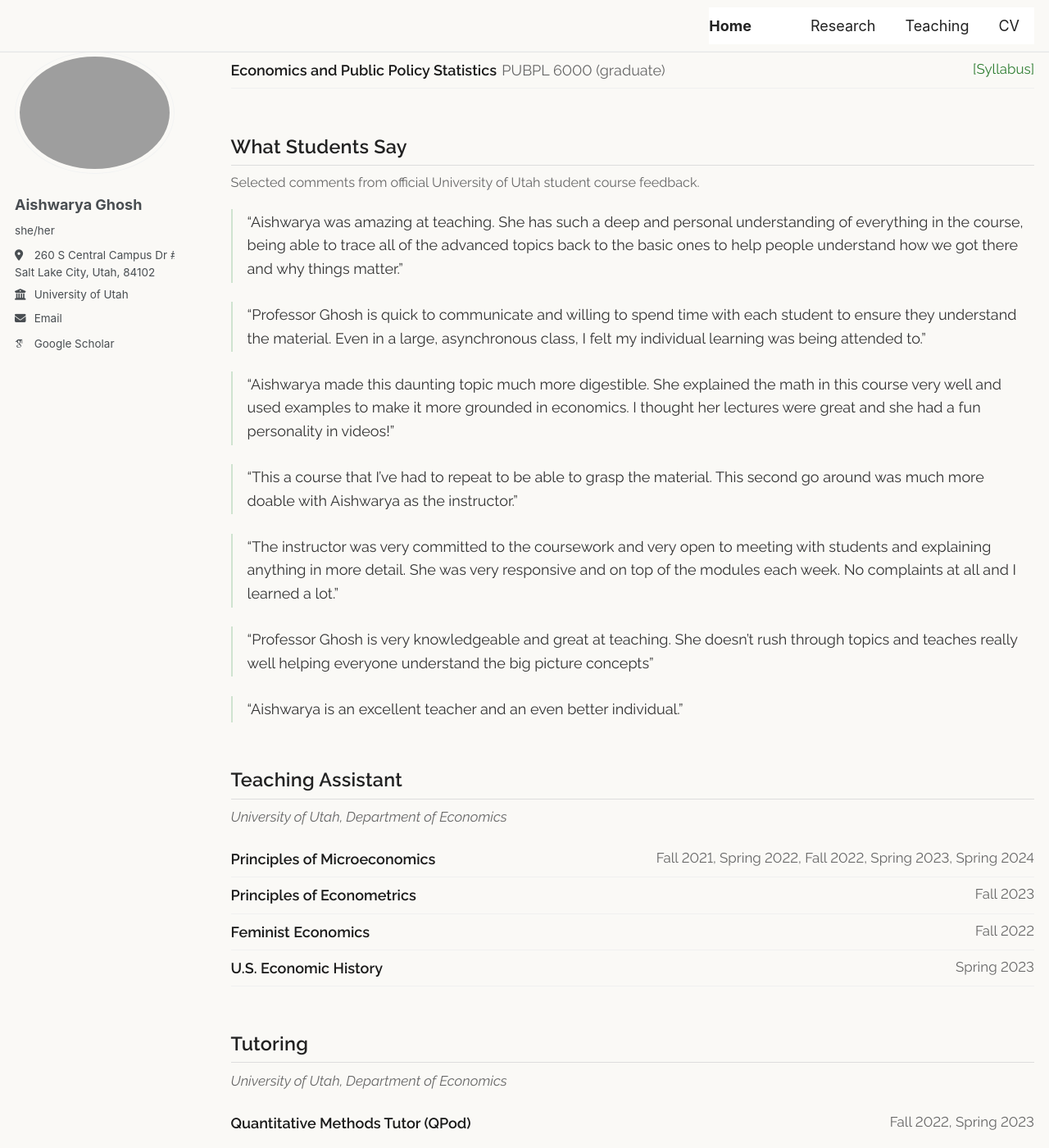
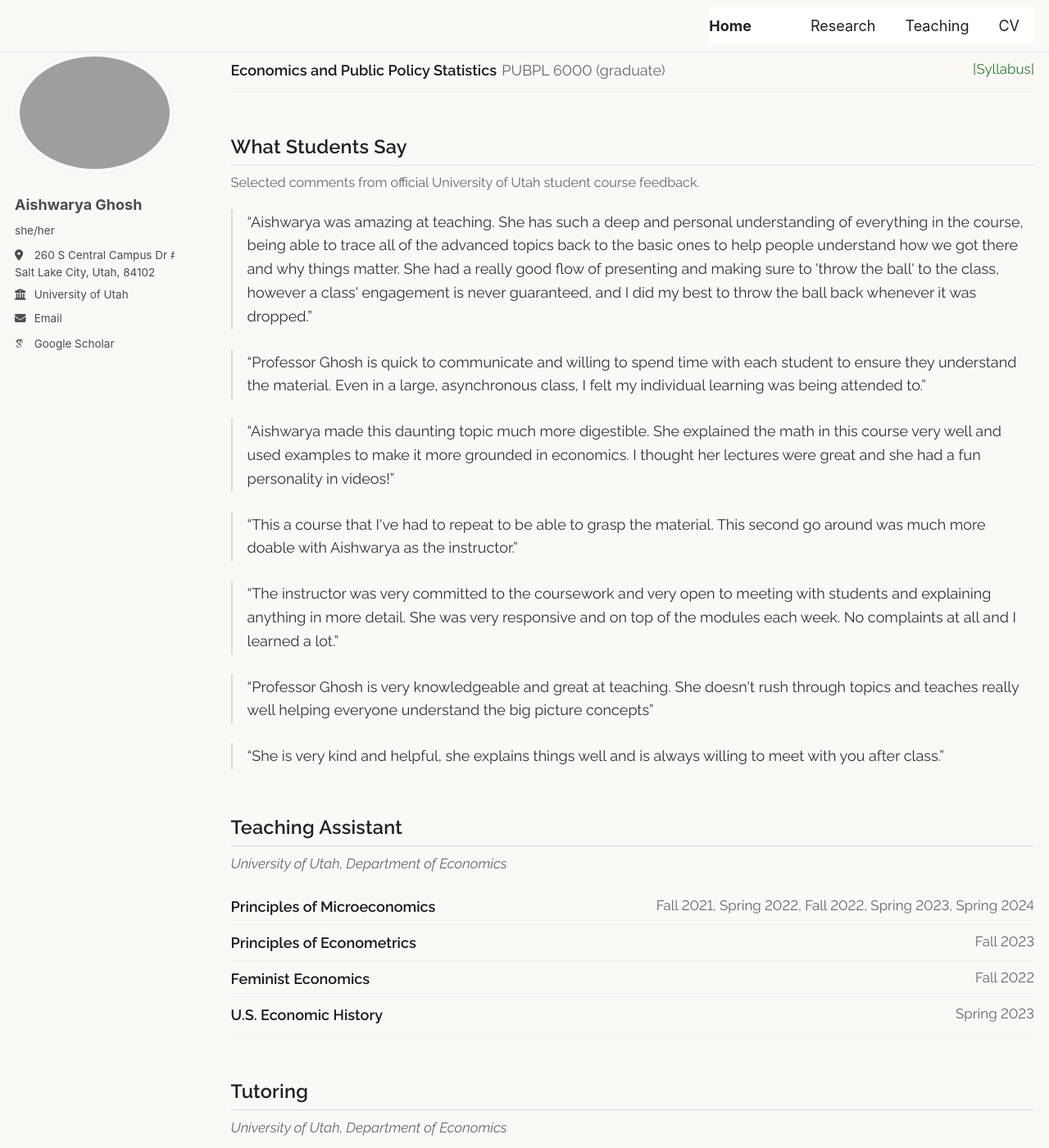
Before and after one commit to ghoshash1/ghoshash1.github.io, a Jekyll site: the page built from _pages/teaching.md, in a window 1280 px wide and 1400 px high, scrolled down 768 px. Shown: the whole window at 82% size. Built offline with Jekyll 4.4.1, drawn with Linux system fonts in a browser that asks for light colours; some web fonts are replaced; some of the changed text lies outside the part shown.

Commit message:
Update teaching.md

```diff
--- a/_pages/teaching.md
+++ b/_pages/teaching.md
@@ -29,7 +29,7 @@ author_profile: true
 
 <div class="rp">
 
-<p class="intro">I have taught economics, econometrics, and quantitative methods at the University of Utah since 2021, including as instructor of record for five undergraduate and graduate courses in the Department of Economics and the School of Public Affairs, taught in person and online.</p>
+<p class="intro"> Since 2021, I have taught at the University of Utah as a teaching assistant and as instructor of record for five undergraduate and graduate courses in the Department of Economics and the School of Public Affairs, both in person and online .</p>
 
 <h2 class="sec">Instructor of Record</h2>
 <p class="where">University of Utah, Department of Economics and School of Public Affairs</p>
@@ -49,15 +49,13 @@ author_profile: true
 
 <h2 class="sec">What Students Say</h2>
 <p class="qnote">Selected comments from official University of Utah student course feedback.</p>
-
-<blockquote class="q"><p>“Aishwarya was amazing at teaching. She has such a deep and personal understanding of everything in the course, being able to trace all of the advanced topics back to the basic ones to help people understand how we got there and why things matter.”</p></blockquote>
+<blockquote class="q"><p>“Aishwarya was amazing at teaching. She has such a deep and personal understanding of everything in the course, being able to trace all of the advanced topics back to the basic ones to help people understand how we got there and why things matter. She had a really good flow of presenting and making sure to 'throw the ball' to the class, however a class' engagement is never guaranteed, and I did my best to throw the ball back whenever it was dropped.”</p></blockquote>
 <blockquote class="q"><p>“Professor Ghosh is quick to communicate and willing to spend time with each student to ensure they understand the material. Even in a large, asynchronous class, I felt my individual learning was being attended to.”</p></blockquote>
 <blockquote class="q"><p>“Aishwarya made this daunting topic much more digestible. She explained the math in this course very well and used examples to make it more grounded in economics. I thought her lectures were great and she had a fun personality in videos!”</p></blockquote>
-<blockquote class="q"><p>“This a course that I’ve had to repeat to be able to grasp the material. This second go around was much more doable with Aishwarya as the instructor.”</p></blockquote>
+<blockquote class="q"><p>“This a course that I've had to repeat to be able to grasp the material. This second go around was much more doable with Aishwarya as the instructor.”</p></blockquote>
 <blockquote class="q"><p>“The instructor was very committed to the coursework and very open to meeting with students and explaining anything in more detail. She was very responsive and on top of the modules each week. No complaints at all and I learned a lot.”</p></blockquote>
-<blockquote class="q"><p>“Professor Ghosh is very knowledgeable and great at teaching. She doesn’t rush through topics and teaches really well helping everyone understand the big picture concepts”</p></blockquote>
-<blockquote class="q"><p>“Aishwarya is an excellent teacher and an even better individual.”</p></blockquote>
-
+<blockquote class="q"><p>“Professor Ghosh is very knowledgeable and great at teaching. She doesn't rush through topics and teaches really well helping everyone understand the big picture concepts”</p></blockquote>
+<blockquote class="q"><p>“She is very kind and helpful, she explains things well and is always willing to meet with you after class.”</p></blockquote>
 <h2 class="sec">Teaching Assistant</h2>
 <p class="where">University of Utah, Department of Economics</p>
 
```
